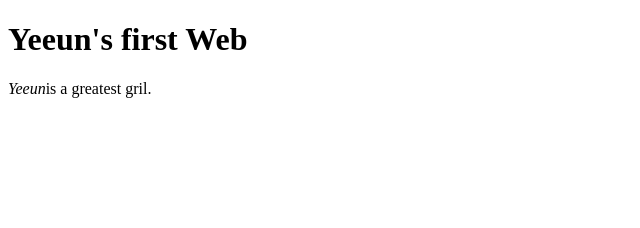
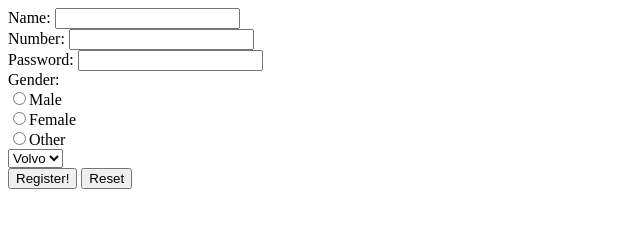
Before and after one commit to Yeeunbb/Web_Study, a plain HTML site: page index.html in a window 1280 px wide. Shown: the whole page, without its empty margins (0-640 px from the left). Drawn offline with Linux system fonts and the light colour scheme.

Commit message:
add about HTML form

```diff
--- a/index.html
+++ b/index.html
@@ -1,11 +1,23 @@
 <!DOCTYPE html>
 <html>
-    <head>
-        <title>Yeeun WEb</title>
-    </head>
-    <body>
-        <h1>Yeeun's first Web</h1>
-
-        <p><em>Yeeun</em>is a greatest gril.</p>
-    </body>
+<head>
+	<title>register web</title>
+</head>
+<body>
+	<form method="GET">
+		Name: <input type="text" name="name" required><br>
+		Number: <input type="text" name="number"><br>
+		Password: <input type="password" name="pw"><br>
+		Gender:<br>
+			<input type="radio" name="gender" value="Male">Male<br>
+			<input type="radio" name="gender" value="Female">Female<br>
+			<input type="radio" name="gender" value="Other">Other<br>
+			<select name="cars">
+					<option value="volvo" name="volvo">Volvo</option>
+					<option value="Audi" name = "Audi">Audi</option>
+			</select><br>
+		<input type="submit" value="Register!">
+		<input type="reset">
+	</form>
+</body>
 </html>
```
